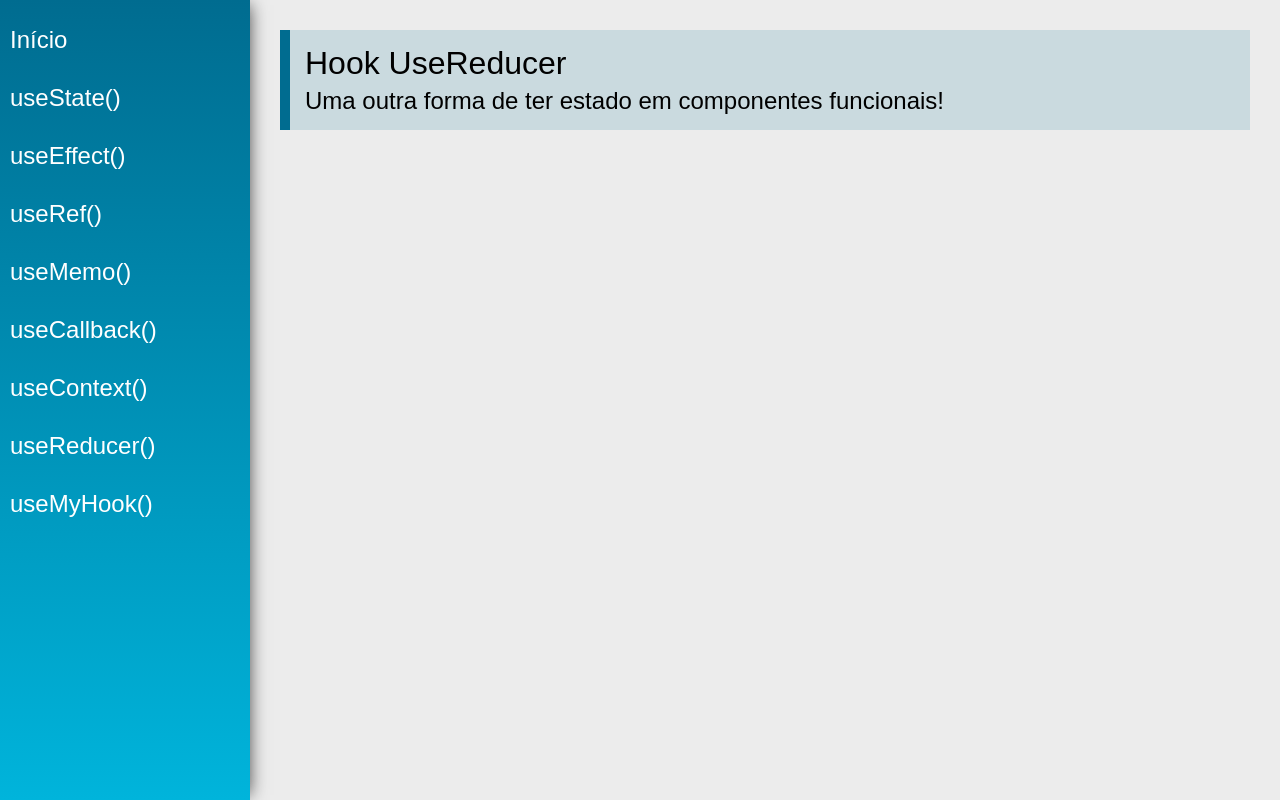
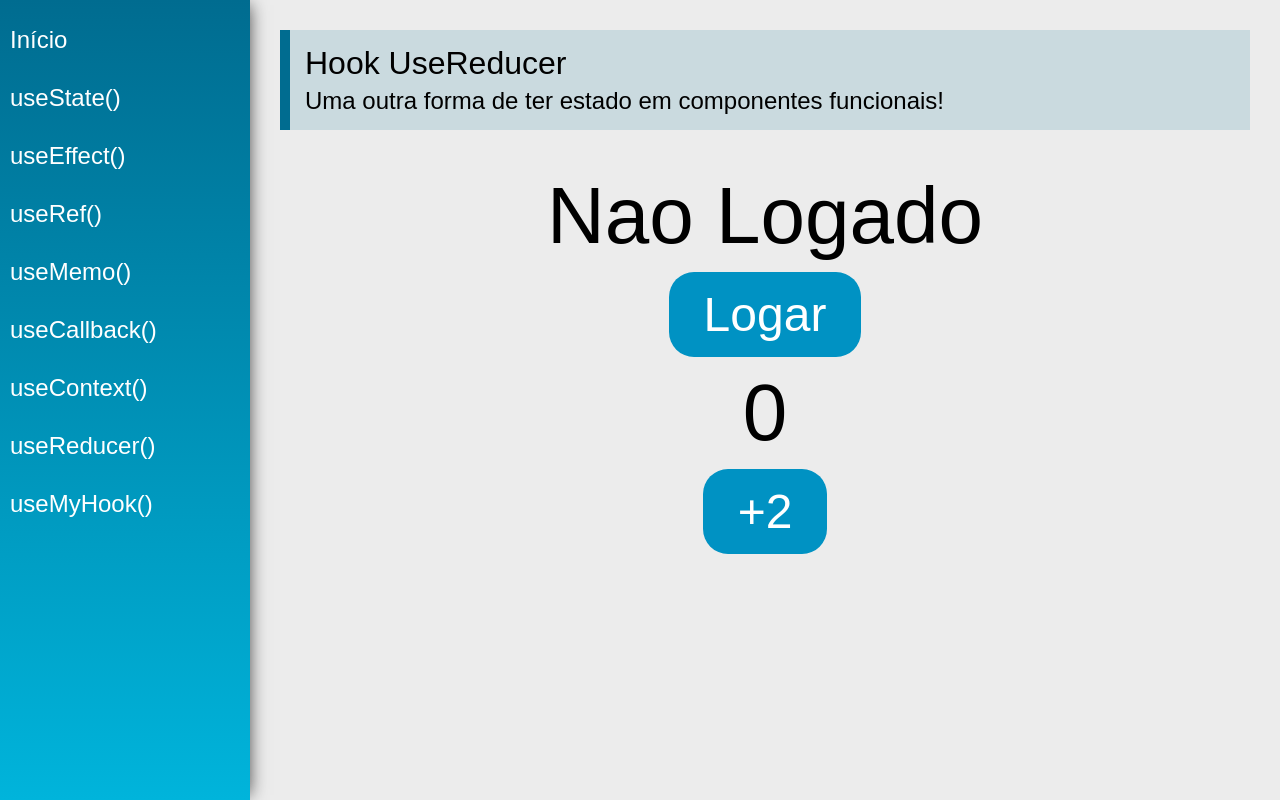
Before and after one commit to DaniloFnds/hooks_react, a React (Create React App) app: page /useReducer in a window 1280 px wide. Built offline with nearby package versions, Linux system fonts and the light colour scheme.

Commit message:
use reducer

```diff
--- /dev/null
+++ b/src/actions/number.js
@@ -0,0 +1,5 @@
+export function numberAdd2(dispatch) {
+
+    //criar uma funcao a aprtir pra caso precisa buscar algo no backend
+    dispatch({type: 'numberAdd2'})
+}
--- a/src/views/examples/UseReducer.jsx
+++ b/src/views/examples/UseReducer.jsx
@@ -1,13 +1,66 @@
-import React from 'react'
+import React, {useReducer} from 'react'
 import PageTitle from '../../components/layout/PageTitle'
+import {numberAdd2} from "../../actions/number";
+
+const initialState = {
+    cart: [],
+    products: [],
+    user: null,
+    number: 0,
+}
+
+//vai receber a ultima versao do estado e uma acao,
+/*
+toda acao vem com um tipo,
+o objeto é pegar o estado atual, (inititaState) e para cada acao q acontecer, vc vai evoluindo os atribuidos do initialState
+
+ */
+/*
+qd
+e executado a funcao q foi pasasdo no useReducer, com um action, ela sera chamada
+
+ */
+function reducer(state, action) {
+    switch (action.type) {
+        case 'add2ToNumber':
+            return {...state, number: state.number + 2}
+        case 'login':
+            return {...state, user: {name: action.name  || 'Danilo'}}
+        default:
+            return state
+    }
+}
 
 const UseReducer = (props) => {
+
+    //passa a funcao, e o estado atual
+    /*
+    a funcao dispatch sera a funcao usada nos estados no components, entao qd chamar sera passado o action para a funcao reducer
+#78
+     */
+    const [state, dispatch] = useReducer(reducer, initialState)
     return (
         <div className="UseReducer">
             <PageTitle
                 title="Hook UseReducer"
                 subtitle="Uma outra forma de ter estado em componentes funcionais!"
             />
+
+            <div className="center">
+                {
+                    state.user ? <span className="text">{state.user.name}</span>
+                    : <span className="text">Nao Logado</span>
+                }
+
+                <button className="btn" onClick={() => dispatch({type: 'login', name: 'Fernandes'})}>Logar</button>
+
+                <span className="text">
+                    {state.number}
+                </span>
+                <div>
+                    <button className="btn" onClick={() => numberAdd2(dispatch)}>+2</button>
+                </div>
+            </div>
         </div>
     )
 }
```
